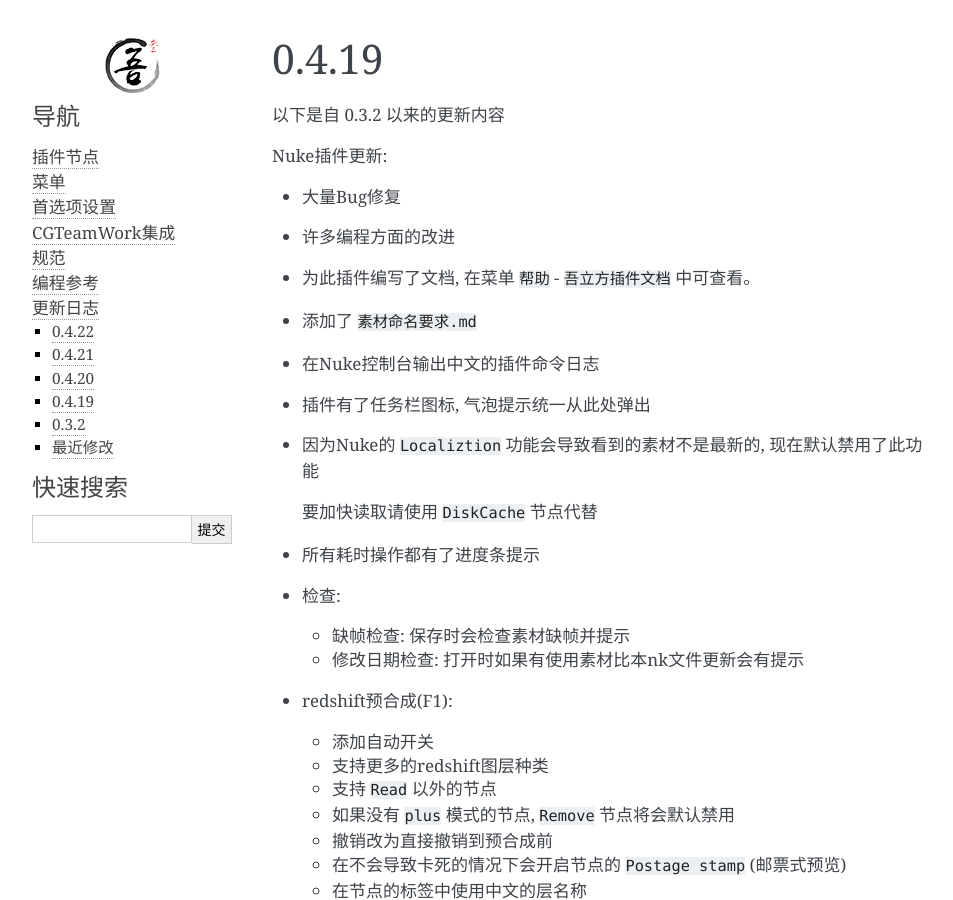
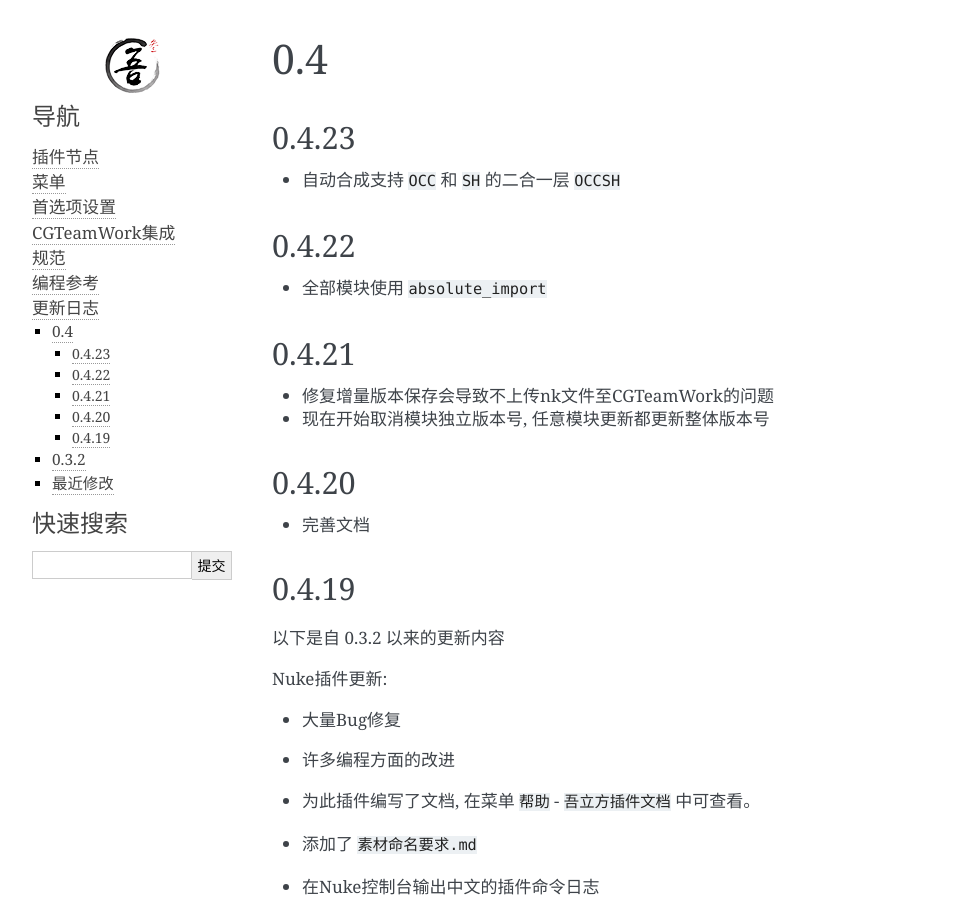
Before and after one commit to WuLiFang/Nuke, a Sphinx documentation site: the page built from source/changelogs/002_0.4.md, in a window 1280 px wide and 900 px high. Shown: the whole window, without its empty margins (148-1101 px from the left). Built offline with Sphinx 7.4.7, drawn with Linux system fonts in a browser that asks for light colours.

Commit message:
Modify changelogs: Merge small section together.

```diff
--- a/source/changelogs/002_0.4.19.md
+++ b/source/changelogs/002_0.4.md
@@ -1,4 +1,23 @@
-# 0.4.19
+# 0.4
+
+## 0.4.23
+
+* 自动合成支持 `OCC` 和 `SH` 的二合一层 `OCCSH`
+
+## 0.4.22
+
+* 全部模块使用 `absolute_import`
+
+## 0.4.21
+
+* 修复增量版本保存会导致不上传nk文件至CGTeamWork的问题
+* 现在开始取消模块独立版本号, 任意模块更新都更新整体版本号
+
+## 0.4.20
+
+* 完善文档
+
+## 0.4.19
 
 以下是自 0.3.2 以来的更新内容
 
```
Also changed, not shown: source/changelogs/003_0.4.20.md (deleted, +0 -3 lines), source/changelogs/004_0.4.21.md (deleted, +0 -4 lines), source/changelogs/005_0.4.22.md (deleted, +0 -3 lines).
